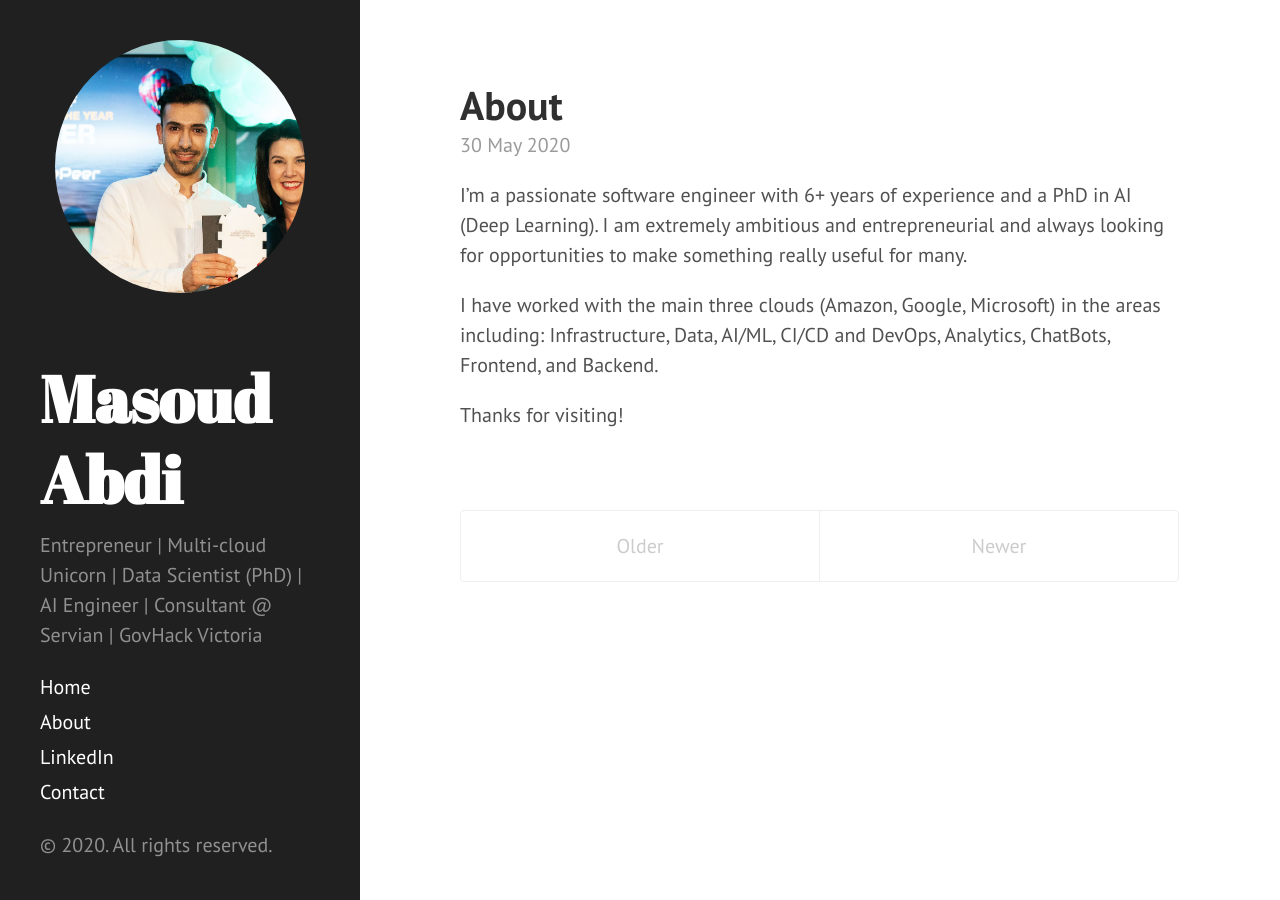
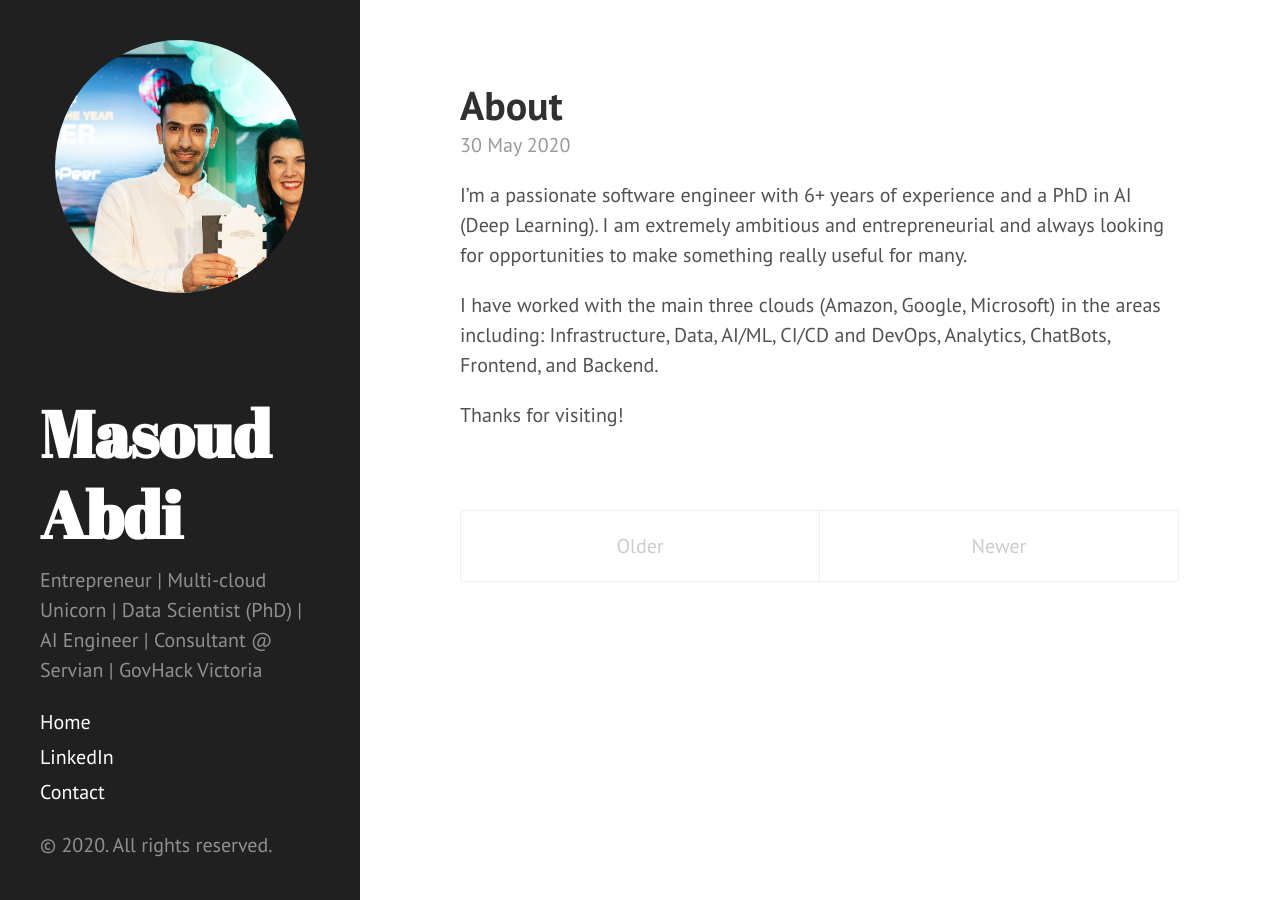
Before and after one commit to itsmasabdi/itsmasabdi.github.io, a Jekyll site: the page built from index.html, in a window 1280 px wide. Built offline with Jekyll 4.4.1, drawn with Linux system fonts in a browser that asks for light colours; the list of posts is cut into pages by our own code.

Commit message:
remove about

```diff
--- a/_includes/sidebar.html
+++ b/_includes/sidebar.html
@@ -19,14 +19,14 @@
         `layout: page` in the front-matter. See readme for usage.
       {% endcomment %}
 
-      {% assign pages_list = site.pages %}
+      <!-- {% assign pages_list = site.pages %}
       {% for node in pages_list %}
         {% if node.title != null %}
           {% if node.layout == "page" %}
             <a class="sidebar-nav-item{% if page.url == node.url %} active{% endif %}" href="{{ node.url }}">{{ node.title }}</a>
           {% endif %}
         {% endif %}
-      {% endfor %}
+      {% endfor %} -->
 
       <!-- <a class="sidebar-nav-item" href="{{ site.github.repo }}/archive/v{{ site.version }}.zip">Download</a> -->
       <a class="sidebar-nav-item" href="{{ site.linkedin.repo }}" target="_blank" rel="noopener noreferrer">LinkedIn</a>
```
